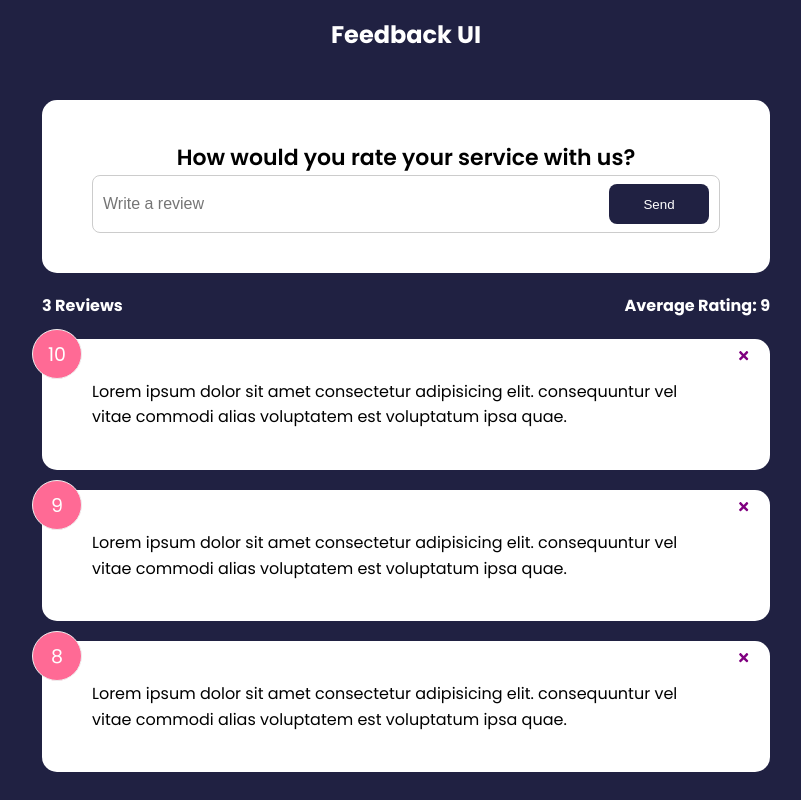
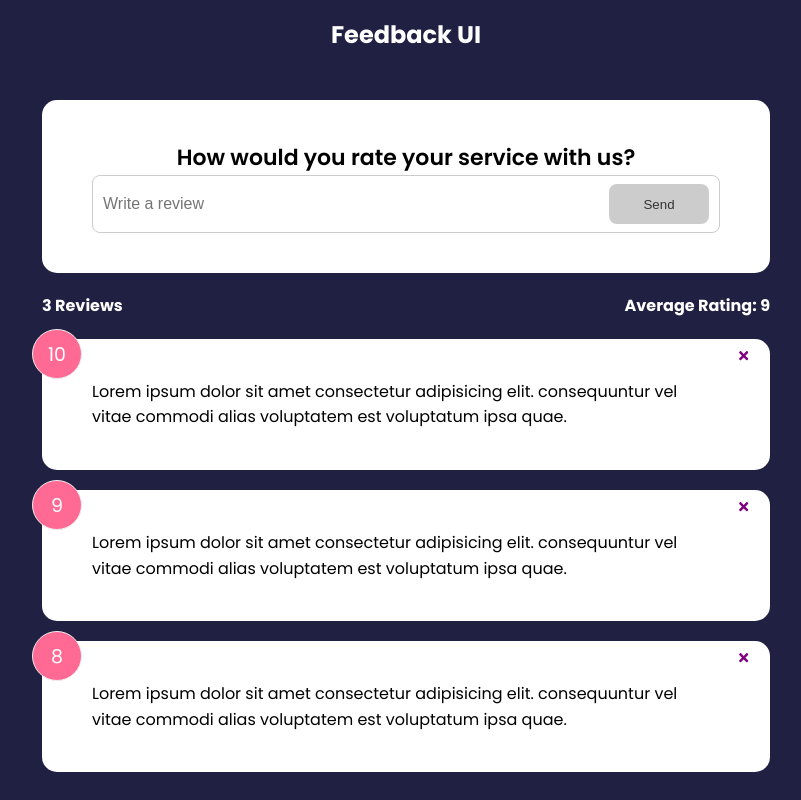
Before and after one commit to JoseIgnacioTapia/feedback-app, a React (Create React App) app: page / in a window 1280 px wide. Shown: the whole page, without its empty margins (234-1035 px from the left). Built offline with nearby package versions, Linux system fonts and the light colour scheme; the HTML template or start-up script is replaced by a standard one.

Commit message:
Real-Time Validation

```diff
--- a/src/components/FeedbackForm.jsx
+++ b/src/components/FeedbackForm.jsx
@@ -4,8 +4,21 @@
 
 function FeedbackForm() {
   const [text, setText] = useState('');
+  const [btnDisabled, setBtnDisabled] = useState(true);
+  const [message, setMessage] = useState('');
 
   const handleTextChange = e => {
+    if (text === '') {
+      setBtnDisabled(true);
+      setMessage(null);
+    } else if (text !== '' && text.trim().length <= 10) {
+      setMessage('Text must be at least 10 characters');
+      setBtnDisabled(true);
+    } else {
+      setMessage(null);
+      setBtnDisabled(false);
+    }
+
     setText(e.target.value);
   };
 
@@ -21,8 +34,12 @@
             placeholder="Write a review"
             value={text}
           />
-          <Button type="submit">Send</Button>
+          <Button type="submit" isDisabled={btnDisabled}>
+            Send
+          </Button>
         </div>
+
+        {message && <div className="message">{message}</div>}
       </form>
     </Card>
   );
```
